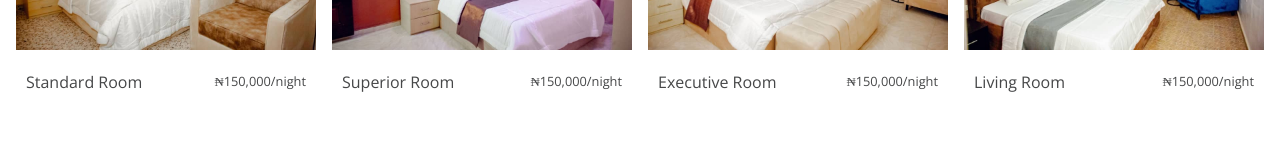
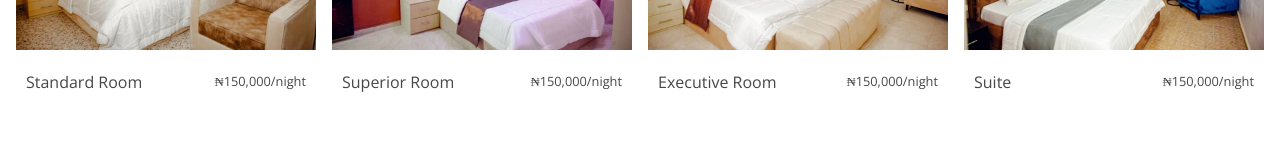
Before and after one commit to macdot700/nexusXpressHotel, a React (Vite) app: page /accommodation/deluxe_room in a window 1280 px wide. Shown: the part 1472-1632 px from the top of the page. Built offline with nearby package versions, Linux system fonts and the light colour scheme.

Commit message:
rromas adding

```diff
--- a/src/App.jsx
+++ b/src/App.jsx
@@ -13,6 +13,43 @@ import deluxeRoom from "./assets/images/deluxeRoom.jpg";
 import executiveRoom from "./assets/images/executiveRoom.jpg";
 import ContactUs from "./pages/ContactUs";
 
+const rooms = [
+  {
+    path: "/accommodation/standard_room",
+    title: "Standard Room",
+    description:
+      "The Standard Room is the most economic room at Nexus, has a size of 10.9sqm.designed for the business traveler. It's designed for a couple or economic traveller, whose preference is privacy and comfort.",
+    img: standardRoom,
+  },
+  {
+    path: "/accommodation/superior_room",
+    title: "Superior Room",
+    description:
+      "The Superior Room is the most economic room at Nexus, has a size of 10.9sqm.designed for the business traveler. It's designed for a couple or economic traveller, whose preference is privacy and comfort.",
+    img: superiorRoom,
+  },
+  {
+    path: "/accommodation/deluxe_room",
+    title: "Deluxe Room",
+    description:
+      "The Deluxe Room is the most economic room at Nexus, has a size of 10.9sqm.designed for the business traveler. It's designed for a couple or economic traveller, whose preference is privacy and comfort.",
+    img: deluxeRoom,
+  },
+  {
+    path: "/accommodation/executive_room",
+    title: "Executive Room",
+    description:
+      "The Executive Room is the most economic room at Nexus, has a size of 10.9sqm.designed for the business traveler. It's designed for a couple or economic traveller, whose preference is privacy and comfort.",
+    img: executiveRoom,
+  },
+  {
+    path: "/accommodation/suite",
+    title: "Suite",
+    description:
+      "The Suite is the most economic room at Nexus, has a size of 10.9sqm.designed for the business traveler. It's designed for a couple or economic traveller, whose preference is privacy and comfort.",
+    img: executiveRoom,
+  },
+];
 function App() {
   const [count, setCount] = useState(0);
 
@@ -21,10 +58,91 @@ function App() {
       <Navbar />
       <Routes>
         <Route path="/" element={<Home />} />
-        <Route path="/accommodation/standard_room" element={<Accommodation title="Standard Room" children={<Room  title="Standard Room" description={"The Standard Room is the most economic room at Nexus, has a size of 10.9sqm.designed for the business traveler. It's designed for a couple or economic traveller, whose preference is privacy and comfort."} img={standardRoom} />} />} />
-        <Route path="/accommodation/superior_room" element={<Accommodation title="Superior Room" children={<Room  title="Superior Room" description={"The Superior Room is the most economic room at Nexus, has a size of 10.9sqm.designed for the business traveler. It's designed for a couple or economic traveller, whose preference is privacy and comfort."} img={superiorRoom} />} />} />
-        <Route path="/accommodation/deluxe_room" element={<Accommodation title="Deluxe Room" children={<Room  title="Deluxe Room" description={"The Deluxe Room is the most economic room at Nexus, has a size of 10.9sqm.designed for the business traveler. It's designed for a couple or economic traveller, whose preference is privacy and comfort."} img={deluxeRoom} />} />} />
-        <Route path="/accommodation/executive_room" element={<Accommodation title="Executive Room" children={<Room  title="Executive Room" description={"The Executive Room is the most economic room at Nexus, has a size of 10.9sqm.designed for the business traveler. It's designed for a couple or economic traveller, whose preference is privacy and comfort."} img={executiveRoom} />} />} />
+        {rooms.map((route, idx) => <Route
+            key={idx}
+            path={route.path}
+            element={
+              <Accommodation
+                title={route.title}
+                children={
+                  <Room
+                    title={route.title}
+                    description={route.description}
+                    img={route.img}
+                  />
+                }
+              />
+            }
+          />
+        )}
+        {/* <Route
+          path="/accommodation/standard_room"
+          element={
+            <Accommodation
+              title="Standard Room"
+              children={
+                <Room
+                  title="Standard Room"
+                  description={
+                    "The Standard Room is the most economic room at Nexus, has a size of 10.9sqm.designed for the business traveler. It's designed for a couple or economic traveller, whose preference is privacy and comfort."
+                  }
+                  img={standardRoom}
+                />
+              }
+            />
+          }
+        /> */}
+        {/* <Route
+          path="/accommodation/superior_room"
+          element={
+            <Accommodation
+              title="Superior Room"
+              children={
+                <Room
+                  title="Superior Room"
+                  description={
+                    "The Superior Room is the most economic room at Nexus, has a size of 10.9sqm.designed for the business traveler. It's designed for a couple or economic traveller, whose preference is privacy and comfort."
+                  }
+                  img={superiorRoom}
+                />
+              }
+            />
+          }
+        />
+        <Route
+          path="/accommodation/deluxe_room"
+          element={
+            <Accommodation
+              title="Deluxe Room"
+              children={
+                <Room
+                  title="Deluxe Room"
+                  description={
+                    "The Deluxe Room is the most economic room at Nexus, has a size of 10.9sqm.designed for the business traveler. It's designed for a couple or economic traveller, whose preference is privacy and comfort."
+                  }
+                  img={deluxeRoom}
+                />
+              }
+            />
+          }
+        />
+        <Route
+          path="/accommodation/executive_room"
+          element={
+            <Accommodation
+              title="Executive Room"
+              children={
+                <Room
+                  title="Executive Room"
+                  description={
+                    "The Executive Room is the most economic room at Nexus, has a size of 10.9sqm.designed for the business traveler. It's designed for a couple or economic traveller, whose preference is privacy and comfort."
+                  }
+                  img={executiveRoom}
+                />
+              }
+            />
+          }
+        /> */}
         <Route path="/about-us" element={<AboutUs />} />
         <Route path="/contact-us" element={<ContactUs />} />
       </Routes>
--- a/src/pages/Accommodation/index.jsx
+++ b/src/pages/Accommodation/index.jsx
@@ -23,7 +23,7 @@ const rooms = [{
     img: executiveRoom,
     price: "150,000"
 }, {
-    title: "Living Room",
+    title: "Suite",
     img: deluxeRoom,
     price: "150,000"
 }]
--- a/src/pages/ContactUs/Map.jsx
+++ b/src/pages/ContactUs/Map.jsx
@@ -10,9 +10,9 @@ const Map = () => {
       <iframe
         src="https://www.google.com/maps/embed?pb=!1m18!1m12!1m3!1d3940.911491037402!2d7.36734617569101!3d8.980291889748123!2m3!1f0!2f0!3f0!3m2!1i1024!2i768!4f13.1!3m3!1m2!1s0x104e73001afb6b85%3A0x2cd3bcc52837dbc1!2sNexus%20Xpress%20Hotel!5e0!3m2!1sen!2sng!4v1705330742218!5m2!1sen!2sng"
         style={{ width: "100%", height: "100%" }}
-        allowfullscreen=""
+        allowFullScreen={true}
         loading="lazy"
-        referrerpolicy="no-referrer-when-downgrade"
+        referrerPolicy="no-referrer-when-downgrade"
       ></iframe>
       </div>
 
```
